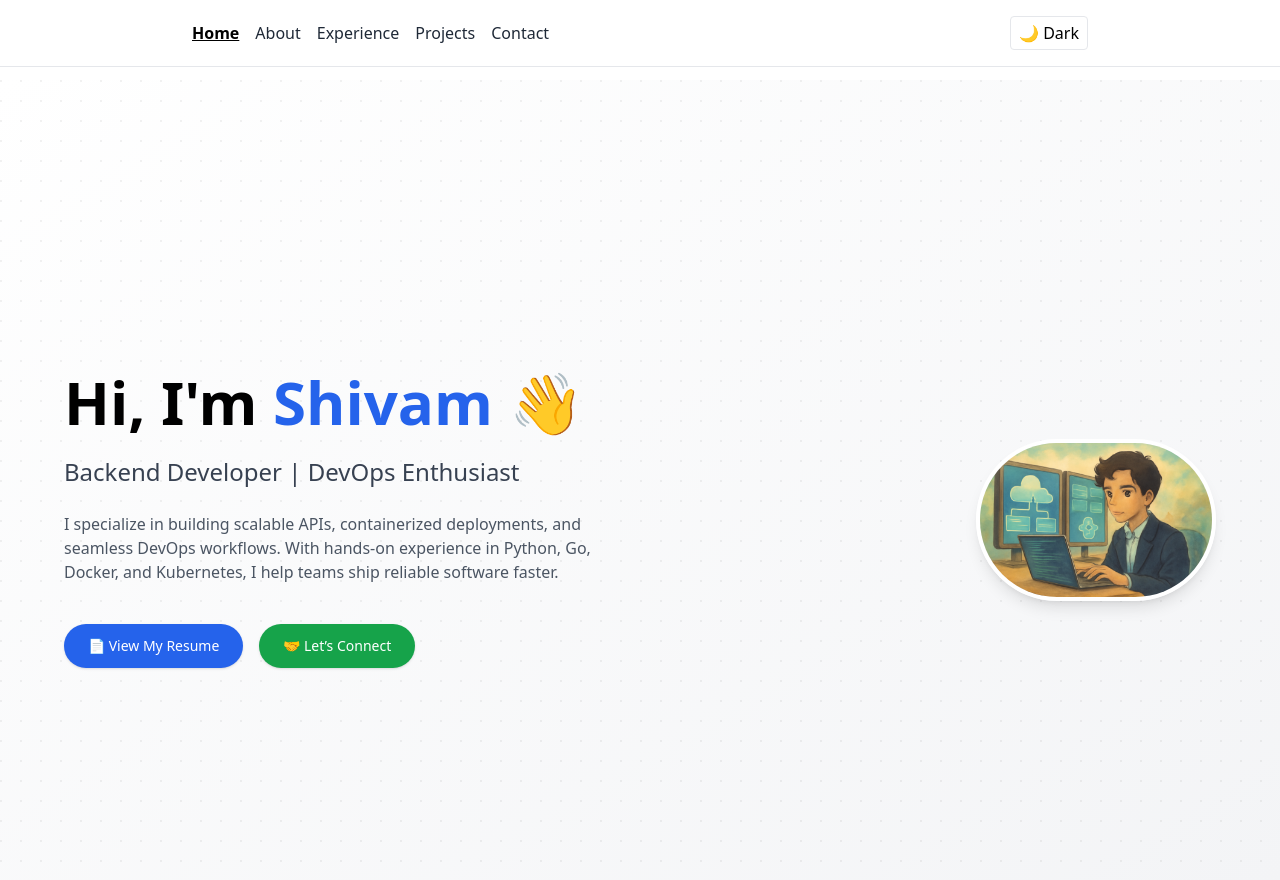
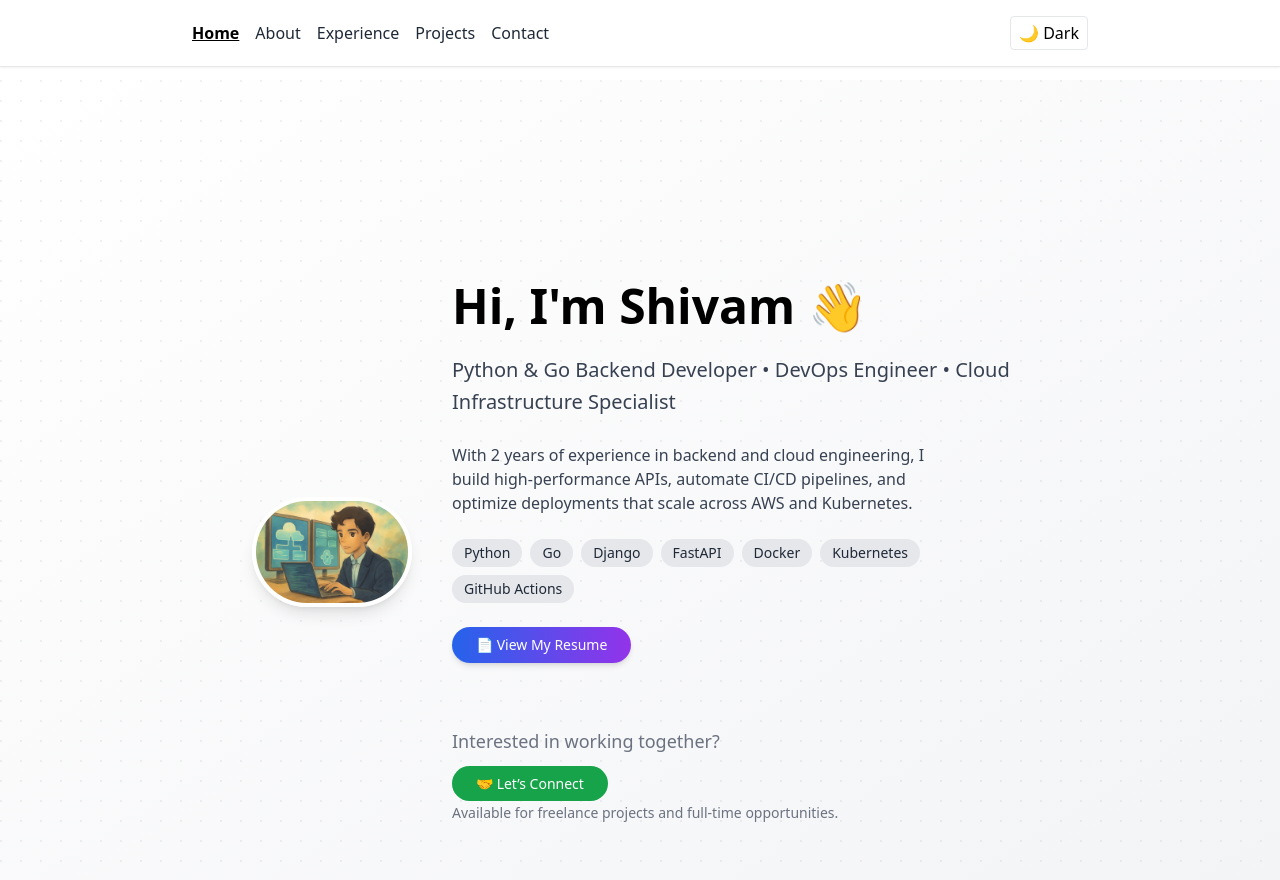
Before and after one commit to shane-Coder/shivam-portfolio, a Next.js app: page / in a window 1280 px wide. Built offline with nearby package versions, Linux system fonts and the light colour scheme.

Commit message:
✨ Added favicon, improved hero section & minor UI polish

```diff
--- a/components/Navbar.tsx
+++ b/components/Navbar.tsx
@@ -26,7 +26,7 @@ export default function Navbar() {
       initial={{ y: -50, opacity: 0 }}
       animate={{ y: 0, opacity: 1 }}
       transition={{ duration: 0.4, ease: 'easeOut' }}
-      className="bg-white dark:bg-black border-b border-gray-200 dark:border-gray-800 px-6 py-4 fixed w-full z-10 top-0"
+      className="bg-white dark:bg-black border-b border-gray-200 dark:border-gray-800 shadow-sm px-6 py-4 fixed w-full z-10 top-0"
     >
       <div className="max-w-4xl mx-auto flex justify-between items-center">
         {/* Desktop Nav */}
@@ -38,7 +38,7 @@ export default function Navbar() {
                   router.pathname === href
                     ? 'underline font-semibold text-black dark:text-white'
                     : 'text-gray-800 dark:text-blue-400'
-                } transition duration-300 hover:text-black dark:hover:text-white`}
+                } transition duration-300 hover:text-black-600 dark:hover:text-white`}
               >
                 {label}
               </a>
--- a/pages/_app.tsx
+++ b/pages/_app.tsx
@@ -9,6 +9,8 @@ export default function App({ Component, pageProps }: AppProps) {
       <Navbar />
       <div className="pt-20">
         <Component {...pageProps} />
+        <link rel="icon" href="/favicon.ico" />
+        <meta name="theme-color" content="#000000" />
       </div>
     </ThemeProvider>
   )
--- a/pages/experience/index.tsx
+++ b/pages/experience/index.tsx
@@ -1,61 +1,89 @@
-
 import Head from 'next/head';
 import Image from 'next/image';
+import { motion } from 'framer-motion';
 
 export default function Experience() {
   return (
+    <motion.div
+      initial={{ opacity: 0, y: 40 }}
+      whileInView={{ opacity: 1, y: 0 }}
+      transition={{ duration: 0.6 }}
+      viewport={{ once: true }}
+    >
       <main className="min-h-screen bg-white text-black dark:bg-black dark:text-white px-6 py-12">
         <Head>
           <title>Experience | Shivam Omer</title>
         </Head>
 
         <div className="max-w-3xl mx-auto">
-        <h1 className="text-4xl font-bold mb-8">Experience</h1>
+          <h1 className="text-4xl font-bold mb-10 text-center">Experience</h1>
 
-        <section className="border-l-2 border-gray-300 dark:border-gray-700 pl-6 relative">
-          {/* Timeline marker */}
-          <div className="absolute top-0 left-[-11px] w-4 h-4 bg-green-500 rounded-full"></div>
+          {/* --- Tussle Digital --- */}
+          <section className="relative border-l-2 border-gray-300 dark:border-gray-700 pl-6 mb-12">
+            <div className="absolute -left-[11px] top-1 w-4 h-4 bg-green-500 rounded-full"></div>
 
-          <div className="mb-10">
+            <h2 className="text-2xl font-semibold mb-1 text-gray-800 dark:text-white">
+              🏢 Tussle Digital
+            </h2>
+            <p className="text-gray-600 dark:text-gray-400 italic mb-2">
+              Python Backend Developer | Sept 2025 – Present
+            </p>
+            <ul className="list-disc list-inside text-gray-700 dark:text-gray-400 space-y-1">
+              <li>Developing and optimizing scalable backend APIs using <strong>Python (FastAPI & Django)</strong>.</li>
+              <li>Integrating authentication, data validation, and automated tests for microservices.</li>
+              <li>Collaborating with frontend and DevOps teams for <strong>Docker</strong> & <strong>AWS</strong> deployments.</li>
+              <li>Contributing to architecture design, code reviews, and CI/CD optimization.</li>
+            </ul>
+            <div className="flex flex-wrap gap-2 mt-3">
+              {["Python", "FastAPI", "Django", "Docker", "AWS", "PostgreSQL"].map((tech) => (
+                <span key={tech} className="bg-gray-200 dark:bg-gray-700 px-3 py-1 rounded-full text-gray-800 dark:text-white text-sm">
+                  {tech}
+                </span>
+              ))}
+            </div>
+          </section>
+
+          {/* --- Solytics Partners --- */}
+          <section className="relative border-l-2 border-gray-300 dark:border-gray-700 pl-6">
+            <div className="absolute -left-[11px] top-1 w-4 h-4 bg-green-500 rounded-full"></div>
+
             <div className="flex items-center gap-3 mb-2">
               <Image src="/solytics-logo.png" alt="Solytics Logo" width={40} height={40} />
-              <h2 className="text-2xl font-semibold">Solytics Partners</h2>
+              <h2 className="text-2xl font-semibold text-gray-800 dark:text-white">
+                Solytics Partners
+              </h2>
             </div>
+
             <p className="text-gray-700 dark:text-gray-400 mb-1">
               <strong>Backend Developer</strong> (Mar 2024 – Feb 2025)
             </p>
             <ul className="list-disc list-inside text-gray-600 dark:text-gray-300 mb-3">
-              <li>Built WarpDrive CLI for seamless JupyterHub workflows (cut latency by 80%)</li>
-              <li>Developed distributed execution engine using Django + Golang</li>
-              <li>Managed CI/CD with Jenkins, Groovy, and pre-commit hooks</li>
+              <li>Built WarpDrive CLI for seamless JupyterHub workflows (cut latency by 80%).</li>
+              <li>Developed distributed execution engine using Django + Golang.</li>
+              <li>Managed CI/CD pipelines with Jenkins, Groovy, and GitHub Actions.</li>
             </ul>
-
-            <div className="flex flex-wrap gap-2 text-sm mb-4">
+            <div className="flex flex-wrap gap-2 text-sm mb-6">
               {['Python', 'Django', 'Golang', 'Jenkins', 'GitHub Actions'].map((tech, i) => (
                 <span key={i} className="bg-gray-200 dark:bg-gray-700 px-3 py-1 rounded-full text-gray-800 dark:text-white">{tech}</span>
               ))}
             </div>
 
-            {/* Timeline marker */}
-            <div className="absolute top-[170px] left-[-11px] w-4 h-4 bg-green-500 rounded-full"></div>
-
             <p className="text-gray-700 dark:text-gray-400 mb-1">
               <strong>DevOps Engineer</strong> (Mar 2025 – May 2025)
             </p>
             <ul className="list-disc list-inside text-gray-600 dark:text-gray-300 mb-3">
-              <li>Led containerized deployments via Docker, Kubernetes, Helm, and Terraform</li>
-              <li>Implemented and integrated <code>h2o.automl</code> for production ML pipelines</li>
-              <li>Worked across AWS, Azure, and on-premise infra environments</li>
+              <li>Led containerized deployments with Docker, Kubernetes, Helm, and Terraform.</li>
+              <li>Implemented and integrated <code>h2o.automl</code> for ML pipelines.</li>
+              <li>Worked across AWS, Azure, and on-premise infrastructure environments.</li>
             </ul>
-
             <div className="flex flex-wrap gap-2 text-sm">
               {['Docker', 'Kubernetes', 'Helm', 'Terraform', 'Ansible', 'AWS', 'Azure'].map((tech, i) => (
                 <span key={i} className="bg-gray-200 dark:bg-gray-700 px-3 py-1 rounded-full text-gray-800 dark:text-white">{tech}</span>
               ))}
             </div>
-          </div>
           </section>
         </div>
       </main>
+    </motion.div>
   );
 }
--- a/pages/index.tsx
+++ b/pages/index.tsx
@@ -11,75 +11,133 @@ export default function Home() {
   useEffect(() => setMounted(true), []);
 
   return (
-    <main className="relative min-h-screen pt-20 bg-gradient-to-br from-white to-gray-100 dark:from-black dark:to-gray-900 text-black dark:text-white transition-colors duration-300 px-6 md:px-12 overflow-hidden flex items-center">
-      {/* Subtle Animated Background Dots */}
+    <main className="relative flex flex-col items-center justify-center min-h-screen pt-28 sm:pt-32 md:pt-36 bg-gradient-to-br from-white to-gray-100 dark:from-black dark:to-gray-900 text-black dark:text-white transition-colors duration-300 px-4 overflow-hidden">
+      <Head>
+        <title>Shivam Omer | Backend Developer & DevOps Engineer</title>
+        <meta
+          name="description"
+          content="Shivam Omer – Python & Go Backend Developer with DevOps expertise in Docker, Kubernetes, AWS, and CI/CD automation."
+        />
+        <meta property="og:title" content="Shivam Omer Portfolio" />
+        <meta
+          property="og:description"
+          content="Backend Developer & DevOps Engineer specializing in cloud automation and scalable APIs."
+        />
+        <meta property="og:type" content="website" />
+        <meta property="og:image" content="/preview.png" />
+        <meta name="viewport" content="width=device-width, initial-scale=1" />
+        <meta name="theme-color" content="#000000" />
+        <link rel="icon" href="/favicon.ico" />
+      </Head>
+
+      {/* Background Dots */}
       <div className="absolute inset-0 bg-[radial-gradient(circle_at_1px_1px,rgba(0,0,0,0.05)_1px,transparent_0)] dark:bg-[radial-gradient(circle_at_1px_1px,rgba(255,255,255,0.05)_1px,transparent_0)] [background-size:20px_20px] z-0" />
 
       {mounted && (
         <motion.div
-          initial={{ opacity: 0, y: 20 }}
-          animate={{ opacity: 1, y: 0 }}
-          transition={{ duration: 0.6, ease: 'easeOut' }}
-          className="relative z-10 flex flex-col md:flex-row items-center justify-between gap-10 max-w-6xl mx-auto w-full"
+          initial="hidden"
+          animate="visible"
+          variants={{
+            hidden: { opacity: 0, y: 20 },
+            visible: {
+              opacity: 1,
+              y: 0,
+              transition: { staggerChildren: 0.15 },
+            },
+          }}
+          className="flex flex-col md:flex-row items-center justify-center gap-10 text-center md:text-left z-10"
         >
-          {/* Left: Text Section */}
-          <div className="flex-1 text-center md:text-left space-y-6">
+          {/* Profile Photo */}
+          <Image
+            src="/profile.jpg"
+            alt="Shivam Omer"
+            width={160}
+            height={160}
+            className="rounded-full border-4 border-white dark:border-gray-800 shadow-lg"
+          />
+
+          {/* Text Section */}
+          <div className="space-y-6 max-w-xl">
             <motion.h1
-              initial={{ opacity: 0 }}
-              animate={{ opacity: 1 }}
+              variants={{
+                hidden: { opacity: 0 },
+                visible: { opacity: 1 },
+              }}
               transition={{ duration: 1.2 }}
-              className="text-4xl md:text-6xl font-extrabold"
+              className="text-5xl font-bold"
             >
-              Hi, I'm <span className="text-blue-600 dark:text-blue-400">Shivam</span> 👋
+              Hi, I'm Shivam 👋
             </motion.h1>
 
             <motion.p
-              initial={{ opacity: 0 }}
-              animate={{ opacity: 1 }}
-              transition={{ delay: 0.3, duration: 1 }}
-              className="text-lg md:text-2xl font-medium text-gray-700 dark:text-gray-300"
+              variants={{
+                hidden: { opacity: 0 },
+                visible: { opacity: 1 },
+              }}
+              className="text-xl text-gray-700 dark:text-gray-400 leading-relaxed"
             >
-              Backend Developer | DevOps Enthusiast
+              Python & Go Backend Developer • DevOps Engineer • Cloud Infrastructure Specialist
             </motion.p>
 
-            <p className="max-w-xl text-md text-gray-600 dark:text-gray-400 mx-auto md:mx-0">
-              I specialize in building scalable APIs, containerized deployments, and seamless DevOps workflows. With hands-on experience in Python, Go, Docker, and Kubernetes, I help teams ship reliable software faster.
+            <p className="text-md text-gray-700 dark:text-gray-400 max-w-lg">
+              With 2 years of experience in backend and cloud engineering, I build
+              high-performance APIs, automate CI/CD pipelines, and optimize deployments
+              that scale across AWS and Kubernetes.
             </p>
 
-            {/* CTA Buttons */}
-            <div className="flex flex-wrap justify-center md:justify-start gap-4 pt-4">
+            {/* Tech Stack Badges */}
+            <div className="flex flex-wrap justify-center md:justify-start gap-2 text-sm">
+              {[
+                'Python',
+                'Go',
+                'Django',
+                'FastAPI',
+                'Docker',
+                'Kubernetes',
+                'GitHub Actions',
+              ].map((tech, i) => (
+                <span
+                  key={i}
+                  className="bg-gray-200 dark:bg-gray-700 px-3 py-1 rounded-full text-gray-800 dark:text-white"
+                >
+                  {tech}
+                </span>
+              ))}
+            </div>
+
+            {/* Resume Button */}
             <Link href="/ShivamOmer.pdf" legacyBehavior>
               <a
-                  className="bg-blue-600 hover:bg-blue-700 text-white px-6 py-3 rounded-full text-sm font-medium transition shadow"
+                className="inline-block bg-gradient-to-r from-blue-600 to-purple-600 hover:opacity-90 text-white px-6 py-2 rounded-full text-sm font-medium transition shadow-md"
                 target="_blank"
                 rel="noopener noreferrer"
               >
                 📄 View My Resume
               </a>
             </Link>
+
+            {/* Call to Action */}
+            <motion.div
+              variants={{
+                hidden: { opacity: 0 },
+                visible: { opacity: 1 },
+              }}
+              transition={{ delay: 1.2, duration: 0.6 }}
+              className="pt-10"
+            >
+              <p className="text-lg text-gray-500 dark:text-gray-400 mb-4">
+                Interested in working together?
+              </p>
               <Link href="/contact" legacyBehavior>
-                <a className="bg-green-600 hover:bg-green-700 text-white px-6 py-3 rounded-full text-sm font-medium transition shadow">
+                <a className="bg-green-600 hover:bg-green-700 text-white px-6 py-2 rounded-full text-sm font-medium transition">
                   🤝 Let’s Connect
                 </a>
               </Link>
+              <p className="text-sm text-gray-500 dark:text-gray-400 mt-2">
+                Available for freelance projects and full-time opportunities.
+              </p>
+            </motion.div>
           </div>
-          </div>
-
-          {/* Right: Image Section */}
-          <motion.div
-            initial={{ opacity: 0, scale: 0.9 }}
-            animate={{ opacity: 1, scale: 1 }}
-            transition={{ delay: 0.5, duration: 0.8 }}
-            className="flex-1 flex justify-center md:justify-end"
-          >
-            <Image
-              src="/profile.jpg"
-              alt="Shivam Omer"
-              width={240}
-              height={240}
-              className="rounded-full border-4 border-white dark:border-gray-800 object-cover shadow-lg"
-            />
-          </motion.div>
         </motion.div>
       )}
     </main>
```
Also changed, not shown: pages/about/index.tsx (+10 -0 lines), pages/projects/index.tsx (+7 -0 lines), 1 other file (tests, documents, lock files or other folders). Lines whose indentation alone changed are shown as unchanged.
